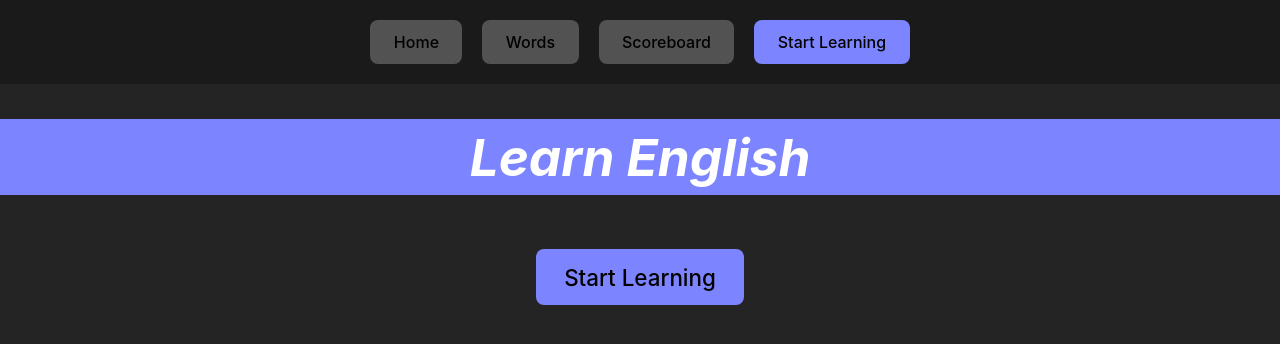
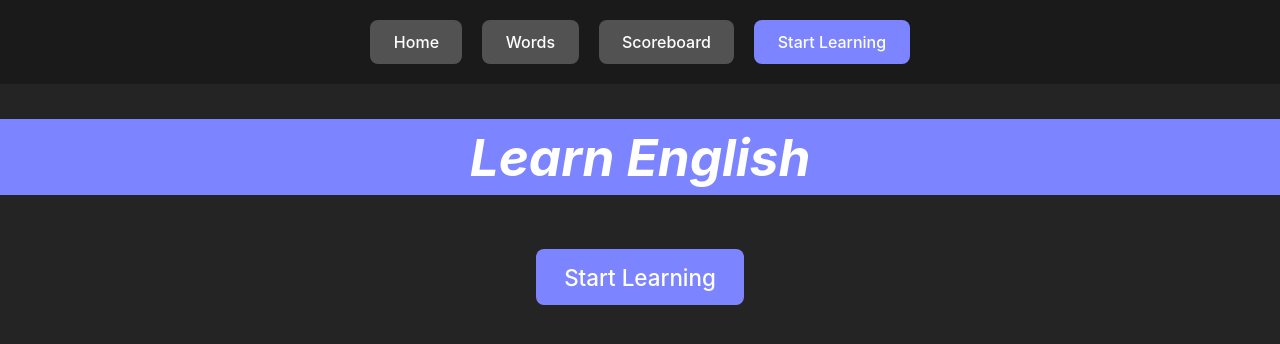
Before and after one commit to Yli-RajalaJuho/learn-english-app, a React (Vite) app in the folder frontend/: page / in a window 1280 px wide. Shown: the top 344 px of the page. Built offline with nearby package versions, Linux system fonts and the light colour scheme.

Commit message:
modify: theme for ios

```diff
--- a/frontend/src/index.css
+++ b/frontend/src/index.css
@@ -528,4 +528,18 @@ button:focus-visible {
     color: #ffffff;
     background-color: #242424;
   }
+
+  button {
+    background-color: #525252;
+    color: #ffffff;
+  }
+
+  button:hover {
+    border-color: #646cff;
+  }
+
+  button:focus,
+  button:focus-visible {
+    outline: 4px auto -webkit-focus-ring-color;
+  }
 }
```
